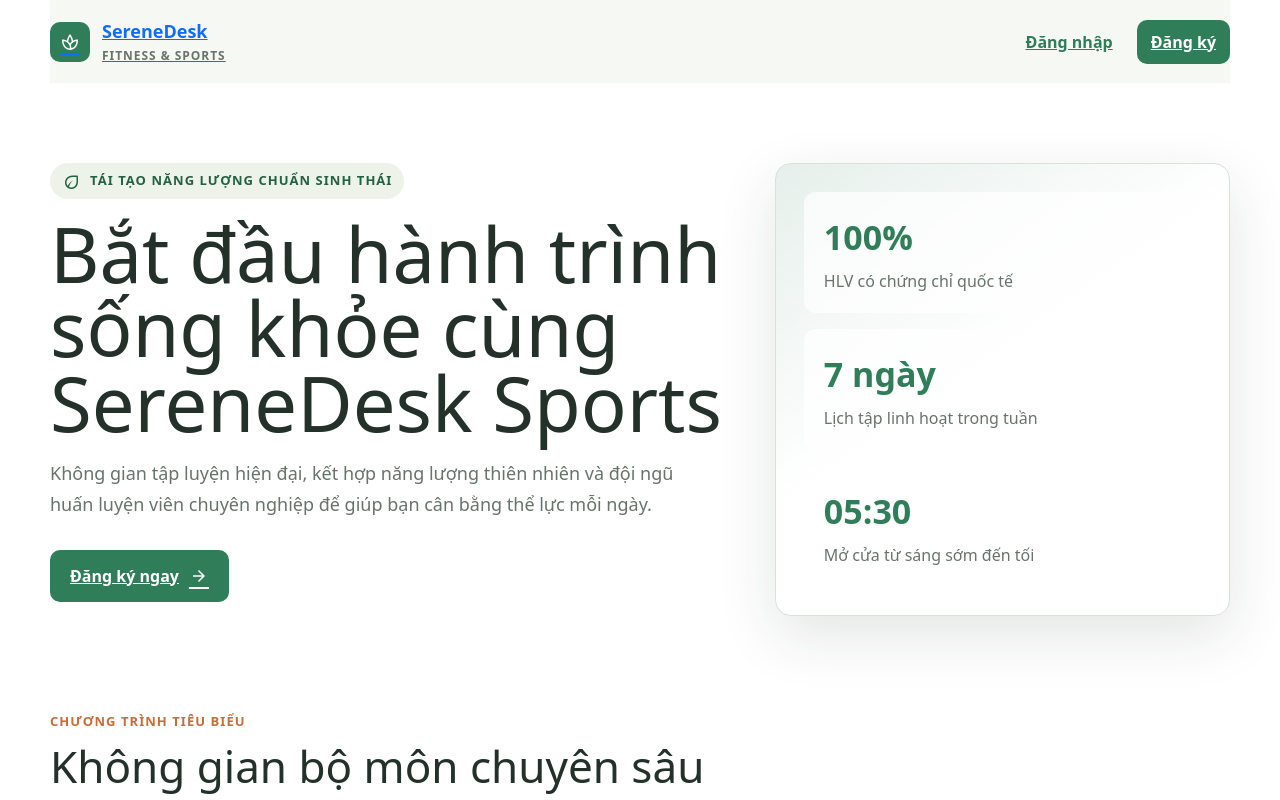
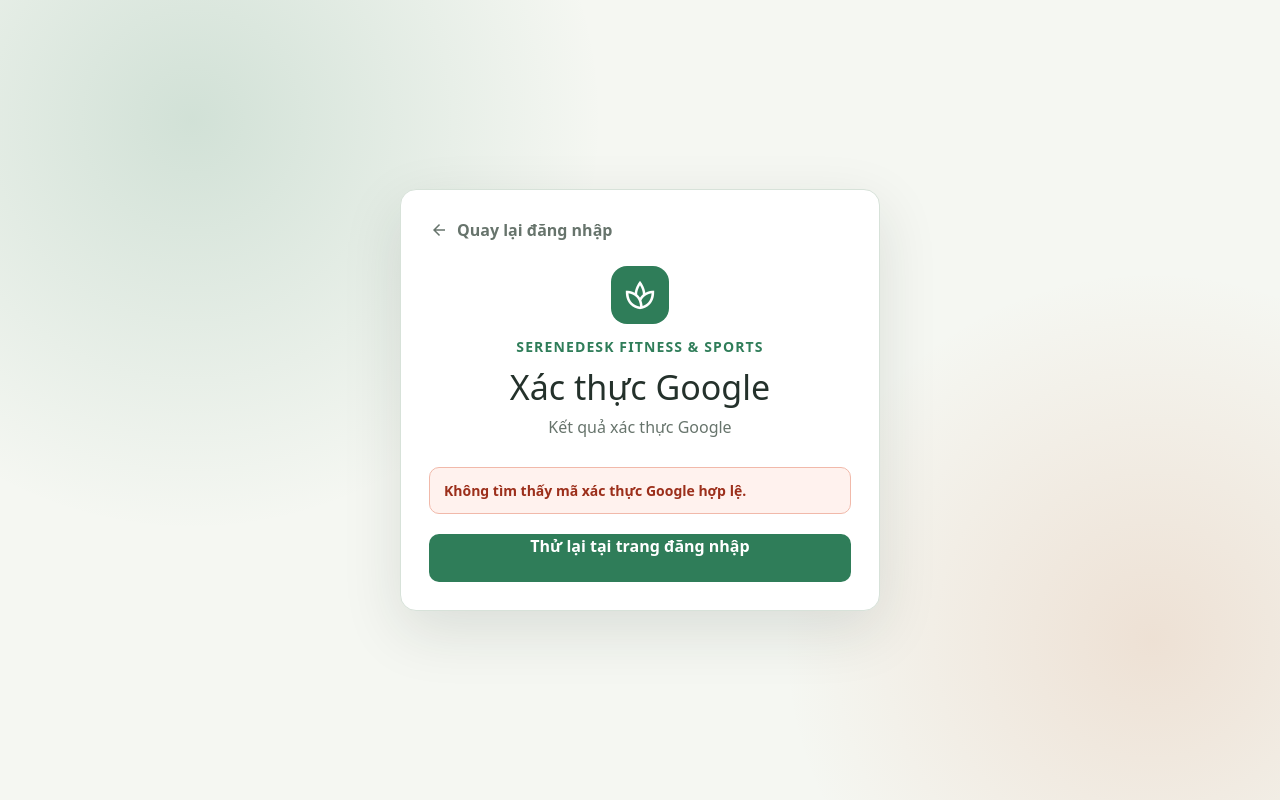
Before and after one commit to SWP391-GROUP-3-26/FE-SWP, a React (Vite) app: page /auth/google/callback in a window 1280 px wide. Before the commit this address led to /. Shown: the top 800 px of the page. Built offline with nearby package versions, Linux system fonts and the light colour scheme; no server answers.

Commit message:
feat: update call API (login with google)

```diff
--- a/src/App.jsx
+++ b/src/App.jsx
@@ -6,7 +6,7 @@
 import CenterManagerDashboard from './pages/CenterManagerDashboard'
 import CoachDashboard from './pages/CoachDashboard'
 import Landing from './pages/Landing'
-import GoogleVerify from './pages/GoogleVerify'
+import GoogleCallback from './pages/GoogleCallback'
 import Login from './pages/Login'
 import MemberDashboard from './pages/MemberDashboard'
 import ReceptionistDashboard from './pages/ReceptionistDashboard'
@@ -18,7 +18,8 @@
       <Routes>
         <Route path="/" element={<Landing />} />
         <Route path="/login" element={<Login />} />
-        <Route path="/google-verify" element={<GoogleVerify />} />
+        <Route path="/auth/google/callback" element={<GoogleCallback />} />
+        <Route path="/google-verify" element={<GoogleCallback />} />
         <Route path="/register" element={<Register />} />
         <Route
           path="/member"
--- a/src/api/axiosClient.js
+++ b/src/api/axiosClient.js
@@ -1,7 +1,10 @@
 import axios from 'axios'
 
+export const API_BASE_URL = import.meta.env.VITE_API_BASE_URL || 'http://localhost:8080'
+export const GOOGLE_AUTH_URL = `${API_BASE_URL}/oauth2/authorization/google`
+
 const axiosClient = axios.create({
-  baseURL: 'http://localhost:8080',
+  baseURL: API_BASE_URL,
   headers: {
     'Content-Type': 'application/json',
   },
--- /dev/null
+++ b/src/pages/GoogleCallback.jsx
@@ -0,0 +1,141 @@
+import { useEffect, useRef, useState } from 'react'
+import { Link, useNavigate, useSearchParams } from 'react-router-dom'
+import axiosClient from '../api/axiosClient'
+import { saveAuth } from '../auth/authStorage'
+import { getRouteForRole } from '../auth/roleConfig'
+
+export default function GoogleCallback() {
+  const [searchParams] = useSearchParams()
+  const navigate = useNavigate()
+  const [asyncError, setAsyncError] = useState('')
+  const [isDoneProcessing, setIsDoneProcessing] = useState(false)
+  const hasRequestedRef = useRef(false)
+
+  const code = searchParams.get('code')
+  const errorParam = searchParams.get('error')
+
+  const initialError = (() => {
+    if (errorParam) {
+      if (errorParam === 'google_email_not_verified') {
+        return 'Tài khoản Google của bạn chưa được xác thực email.'
+      }
+      if (errorParam === 'google_authentication_failed') {
+        return 'Đăng nhập Google thất bại hoặc bạn đã hủy ủy quyền.'
+      }
+      if (errorParam === 'google_login_failed') {
+        return 'Không thể đăng nhập bằng Google. Vui lòng thử lại.'
+      }
+      return 'Đã xảy ra lỗi trong quá trình xác thực Google.'
+    }
+    if (!code) {
+      return 'Không tìm thấy mã xác thực Google hợp lệ.'
+    }
+    return ''
+  })()
+
+  const errorMessage = initialError || asyncError
+  const isProcessing = !errorMessage && !isDoneProcessing
+
+  useEffect(() => {
+    if (initialError || !code) {
+      return
+    }
+
+    if (hasRequestedRef.current) {
+      return
+    }
+    hasRequestedRef.current = true
+
+    let isMounted = true
+
+    const exchangeCodeForToken = async () => {
+      try {
+        const response = await axiosClient.get('/api/auth/google/exchange', {
+          params: { code },
+        })
+
+        const authData = response.data?.data
+        if (!authData?.accessToken || !authData?.user) {
+          throw new Error('Dữ liệu phản hồi từ máy chủ không hợp lệ.')
+        }
+
+        const { accessToken, user } = authData
+        const { userId, fullName, username, email, role, status } = user
+
+        if (!role) {
+          throw new Error('Không xác định được vai trò người dùng.')
+        }
+
+        saveAuth({ accessToken, userId, role, fullName, email, username, status })
+
+        if (isMounted) {
+          setIsDoneProcessing(true)
+          navigate(getRouteForRole(role), { replace: true })
+        }
+      } catch (err) {
+        if (!isMounted) return
+        setIsDoneProcessing(true)
+        const serverMessage = err?.response?.data?.message
+        if (serverMessage) {
+          setAsyncError(serverMessage)
+        } else if (err?.response?.status === 401) {
+          setAsyncError('Mã đăng nhập Google không hợp lệ hoặc đã hết hạn.')
+        } else if (err?.request) {
+          setAsyncError('Không thể kết nối đến máy chủ Backend. Vui lòng kiểm tra kết nối mạng.')
+        } else {
+          setAsyncError(err.message || 'Xác thực tài khoản Google thất bại.')
+        }
+      }
+    }
+
+    exchangeCodeForToken()
+
+    return () => {
+      isMounted = false
+    }
+  }, [code, initialError, navigate])
+
+  return (
+    <main className="auth-page">
+      <section className="auth-card">
+        <Link to="/login" className="back-link">
+          <span className="material-symbols-outlined">arrow_back</span>
+          Quay lại đăng nhập
+        </Link>
+
+        <div className="auth-heading">
+          <span className="auth-logo material-symbols-outlined">spa</span>
+          <small>SereneDesk Fitness & Sports</small>
+          <h1>Xác thực Google</h1>
+          <p>
+            {isProcessing
+              ? 'Đang hoàn tất đăng nhập bằng tài khoản Google của bạn...'
+              : 'Kết quả xác thực Google'}
+          </p>
+        </div>
+
+        {isProcessing && (
+          <div style={{ textAlign: 'center', padding: '24px 0' }}>
+            <div className="spinner-border text-success" role="status" style={{ width: '3rem', height: '3rem' }}>
+              <span className="visually-hidden">Đang xử lý...</span>
+            </div>
+            <p style={{ marginTop: '16px', color: 'var(--muted)', fontWeight: 600 }}>
+              Vui lòng đợi trong giây lát...
+            </p>
+          </div>
+        )}
+
+        {errorMessage && (
+          <div>
+            <div className="auth-error" style={{ marginBottom: '20px' }}>
+              {errorMessage}
+            </div>
+            <Link to="/login" className="submit-button" style={{ display: 'flex', textDecoration: 'none', justifyContent: 'center' }}>
+              Thử lại tại trang đăng nhập
+            </Link>
+          </div>
+        )}
+      </section>
+    </main>
+  )
+}
--- a/src/pages/Login.tsx
+++ b/src/pages/Login.tsx
@@ -1,14 +1,31 @@
 import { useState } from 'react'
-import { Link, useLocation, useNavigate } from 'react-router-dom'
-import axiosClient from '../api/axiosClient'
+import { Link, useLocation, useNavigate, useSearchParams } from 'react-router-dom'
+import axiosClient, { GOOGLE_AUTH_URL } from '../api/axiosClient'
 import { saveAuth } from '../auth/authStorage'
 import { getRouteForRole } from '../auth/roleConfig'
 
 export default function Login() {
+  const [searchParams] = useSearchParams()
+  const errorParam = searchParams.get('error')
+
+  const getInitialGoogleError = () => {
+    if (!errorParam) return ''
+    if (errorParam === 'google_email_not_verified') {
+      return 'Tài khoản Google của bạn chưa được xác thực email.'
+    }
+    if (errorParam === 'google_authentication_failed') {
+      return 'Đăng nhập Google thất bại hoặc bạn đã hủy ủy quyền.'
+    }
+    if (errorParam === 'google_login_failed') {
+      return 'Đăng nhập bằng tài khoản Google không thành công. Vui lòng thử lại.'
+    }
+    return 'Đã xảy ra lỗi khi đăng nhập bằng Google. Vui lòng thử lại.'
+  }
+
   const [identifier, setIdentifier] = useState('')
   const [password, setPassword] = useState('')
   const [isLoading, setIsLoading] = useState(false)
-  const [error, setError] = useState('')
+  const [error, setError] = useState(getInitialGoogleError)
   const location = useLocation()
   const navigate = useNavigate()
   const registerMessage = location.state?.registered
@@ -16,8 +33,10 @@
     : ''
 
   const handleGoogleLogin = () => {
-    setError('Backend chưa có Google OAuth endpoint để tích hợp đăng nhập bằng Google.')
+    setIsLoading(true)
+    window.location.href = GOOGLE_AUTH_URL
   }
+
 
   const handleLogin = async (event: React.FormEvent) => {
     event.preventDefault()
--- a/src/pages/Register.tsx
+++ b/src/pages/Register.tsx
@@ -1,6 +1,6 @@
 import { useState } from 'react'
 import { Link, useNavigate } from 'react-router-dom'
-import axiosClient from '../api/axiosClient'
+import axiosClient, { GOOGLE_AUTH_URL } from '../api/axiosClient'
 
 const EMAIL_PATTERN = /^[^\s@]+@[^\s@]+\.[^\s@]+$/
 const USERNAME_PATTERN = /^[a-z0-9._]+$/
@@ -333,6 +333,21 @@
           <button className="submit-button" disabled={isLoading} type="submit">
             {isLoading ? 'Đang đăng ký...' : 'Đăng ký'}
           </button>
+
+          <div className="auth-divider">
+            <span>Hoặc</span>
+          </div>
+
+          <button
+            className="google-login-button"
+            onClick={() => {
+              window.location.href = GOOGLE_AUTH_URL
+            }}
+            type="button"
+          >
+            <span className="google-mark">G</span>
+            Đăng ký nhanh bằng Google
+          </button>
         </form>
 
         <p className="auth-switch">
```
Also changed, not shown: 1 other file (tests, documents, lock files or other folders).
